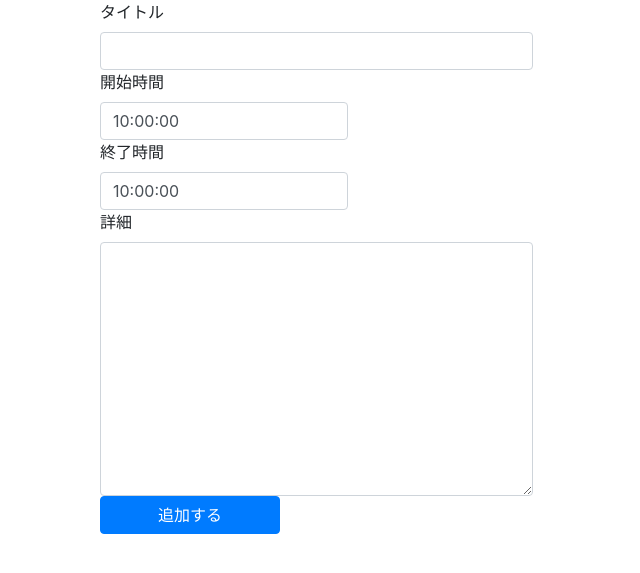
After one commit to motoyama30/easy_calender, a Django app: page /create_suggestion/ in a window 1280 px wide. The commit adds this page. Shown: the top 573 px of the page, without its empty margins (0-640 px from the left). Run offline with Django 3.2, Linux system fonts and the light colour scheme; some libraries are stand-ins or nearby versions.

Commit message:
候補追加機能を作成

```diff
--- /dev/null
+++ b/app/forms.py
@@ -0,0 +1,38 @@
+from django import forms
+from django.forms.models import ModelForm
+
+from .models import Suggestion
+
+
+class CreateSuggestionForm(ModelForm):
+    # def __init__(self, *args, **kwargs):
+    #     super().__init__()
+    #     for field in self.fields.values():
+    #         field.widget.attrs['class'] = 'form-control'
+
+    class Meta:
+        model = Suggestion
+        fields = ('title', 'start_time', 'end_time', 'memo')
+        widgets = {
+            'title': forms.TextInput(attrs={
+                'class': 'form-control',
+            }),
+            'start_time': forms.TextInput(attrs={
+                'class': 'form-control',
+            }),
+            'end_time': forms.TextInput(attrs={
+                'class': 'form-control',
+            }),
+            'memo': forms.Textarea(attrs={
+                'class': 'form-control',
+            }),
+        }
+
+    def clean_end_time(self):
+        start_time = self.cleaned_data['start_time']
+        end_time = self.cleaned_data['end_time']
+        if end_time <= start_time:
+            raise forms.ValidationError(
+                '終了時間は、開始時間よりも後にしてください'
+            )
+        return end_time
--- a/app/models.py
+++ b/app/models.py
@@ -1,6 +1,5 @@
 import datetime
 from django.db import models
-from django.utils import timezone
 
 
 class Suggestion(models.Model):
@@ -9,6 +8,7 @@ class Suggestion(models.Model):
     memo = models.TextField('メモ', blank=True)
     start_time = models.TimeField('開始時刻', default=datetime.time(10, 0, 0))
     end_time = models.TimeField('終了時刻', default=datetime.time(10, 0, 0))
+    is_confirmed = models.BooleanField('確定済み', default=True)
 
     class Meta:
         verbose_name = "候補"
@@ -27,7 +27,7 @@ class Schedule(models.Model):
     start_time = models.TimeField('開始時刻', default=datetime.time(10, 0, 0))
     end_time = models.TimeField('終了時刻', default=datetime.time(10, 0, 0))
     date = models.DateField('日付')
-    created_at = models.DateTimeField('作成日', default=timezone.now)
+    created_at = models.DateTimeField('作成日', auto_now_add=True)
     is_confirmed = models.BooleanField('確定したか', default=True)
 
     def __str__(self) -> str:
--- /dev/null
+++ b/app/templates/app/create_suggestion.html
@@ -0,0 +1,27 @@
+{% extends 'app/base.html' %}
+
+{% block content %}
+<form action="" method="post">
+  {% csrf_token %}
+  <div class="col-sm-5">
+    <label for="id_title" class="form-label">タイトル</label>
+      {{form.title}}
+      {{form.title.errors}}
+  </div>
+  <div class="col-sm-3">
+    <label for="id_start_time" class="form-label">開始時間</label>
+    {{form.start_time}}
+  </div>
+  <div class="col-sm-3">
+    <label for="id_end_time" class="form-label">終了時間</label>
+    {{form.end_time}}
+  </div>
+  <div class="col-sm-5">
+    <label for="id_memo" class="form-label">詳細</label>
+    {{form.memo}}
+  </div>
+  <div class="col-sm-5">
+    <button type="submit" class="btn btn-primary col-sm-5">追加する</button>
+  </div>
+</form>
+{% endblock content %}
--- a/app/templates/app/month.html
+++ b/app/templates/app/month.html
@@ -4,6 +4,7 @@
     <a href="{% url 'app:month_calendar_month' month_previous.year month_previous.month %}">前月</a>
     {{ month_current | date:"Y年m月" }}
     <a href="{% url 'app:month_calendar_month' month_next.year month_next.month %}">次月</a>
+    <a href="{% url 'app:create_suggestion' %}">予定の候補を追加</a>
 
     <table class="table">
         <thead>
--- a/app/urls.py
+++ b/app/urls.py
@@ -2,13 +2,18 @@ from django.urls import path
 from . import views
 
 
-app_name = "app"
+app_name = 'app'
 
 urlpatterns = [
-    path('', views.MonthCalendar.as_view(), name="month_calendar"),
+    path('', views.MonthCalendar.as_view(), name='month_calendar'),
     path(
         'month/<int:year>/<int:month>/',
         views.MonthCalendar.as_view(),
-        name="month_calendar_month",
+        name='month_calendar_month',
+    ),
+    path(
+        'create_suggestion/',
+        views.CreateSuggestionView.as_view(),
+        name='create_suggestion'
     ),
 ]
--- a/app/views.py
+++ b/app/views.py
@@ -1,6 +1,10 @@
 from django.views.generic import TemplateView
+from django.views.generic.edit import CreateView
+from django.urls import reverse_lazy
 
-# from app.models import Schedule
+
+from .forms import CreateSuggestionForm
+from .models import Suggestion
 from . import mixins
 
 
@@ -13,3 +17,13 @@ class MonthCalendar(mixins.MonthCalendarMixin, TemplateView):
         calendar_context = self.get_month_calendar()
         context.update(calendar_context)
         return context
+
+
+class CreateSuggestionView(CreateView):
+    model = Suggestion
+    form_class = CreateSuggestionForm
+    template_name: str = 'app/create_suggestion.html'
+    success_url = reverse_lazy('app:month_calendar')
+
+    def form_valid(self, form):
+        return super().form_valid(form)
```
Also changed, not shown: app/migrations/0003_suggestion_is_confirmed.py (added).
